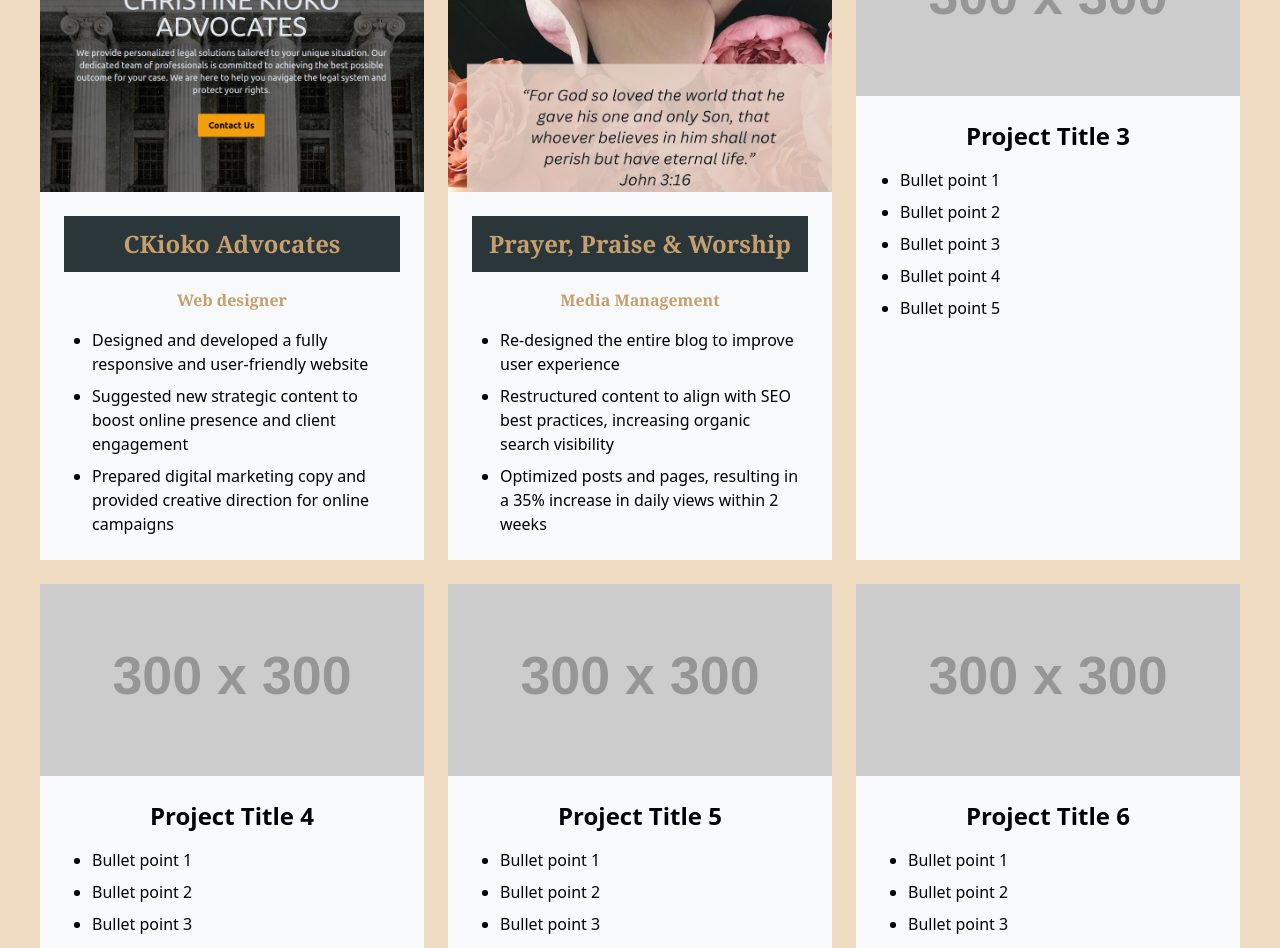
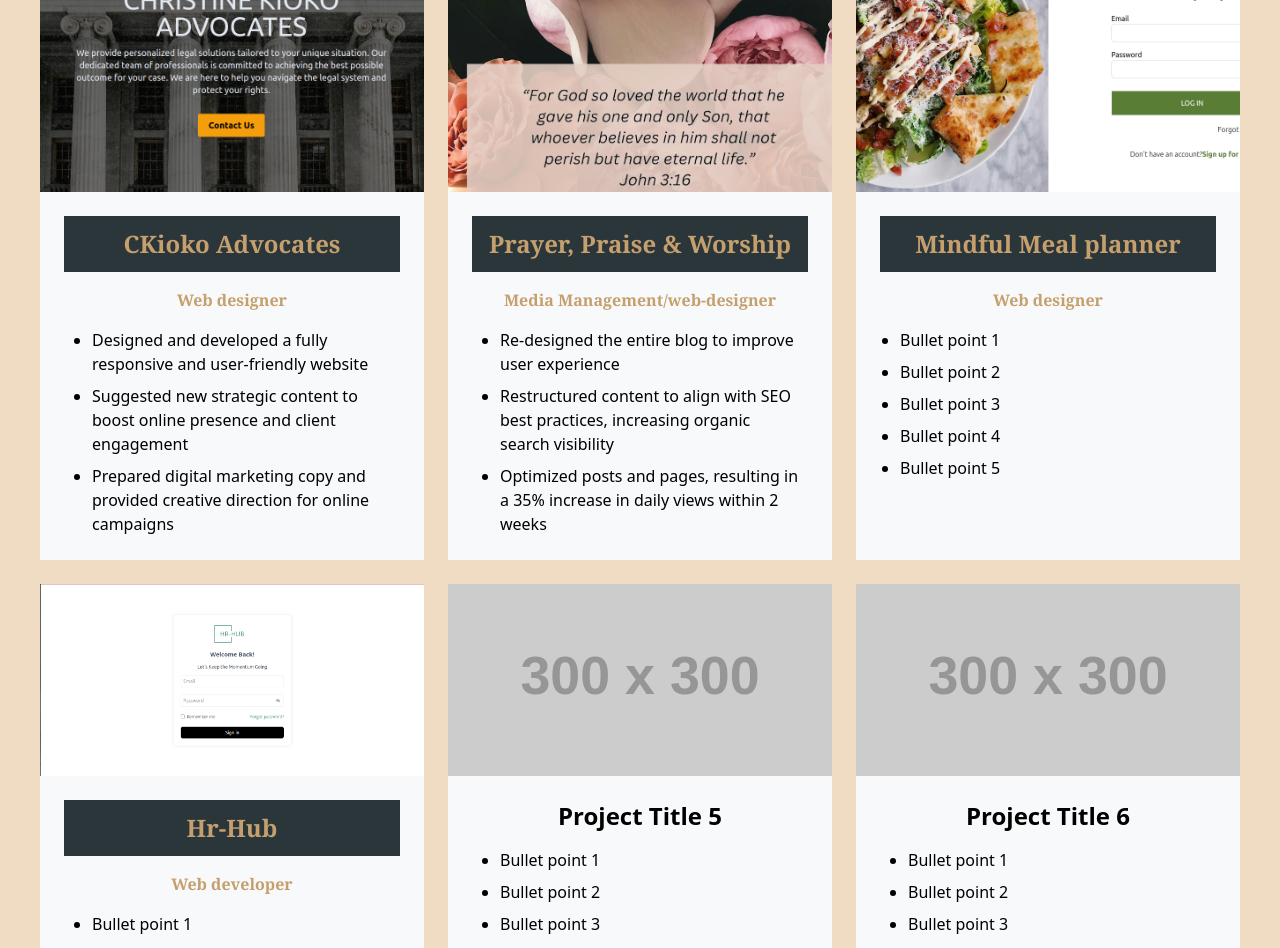
Before and after one commit to annakioko/My_Portfolio, a React (Vite) app: page / in a window 1280 px wide. Shown: the part 2700-3648 px from the top of the page. Built offline with nearby package versions, Linux system fonts and the light colour scheme.

Commit message:
2 more projects added

```diff
--- a/src/App.jsx
+++ b/src/App.jsx
@@ -4,6 +4,8 @@
 import { FaLinkedin, FaTiktok, FaPhoneAlt } from "react-icons/fa";
 import Prayerpraise from "./assets/Prayerpraise.png"
 import ckiokohome from "./assets/ckiokohome.png"
+import mealplanner from "./assets/mealplanner.png"
+import Hrhub from "./assets/Hrhub.png"
 
 const App = () => {
     const testimonials = [
@@ -137,7 +139,6 @@
           Work I am Proud Of
         </h1>
 
-
         {/* Card Container */}
         <div className="grid grid-cols-1 md:grid-cols-3 gap-6">
           {/* Card 1 */}
@@ -157,7 +158,9 @@
                   CKioko Advocates
                 </h2>
               </a>
-              <h3 className="text-center text-suede mb-4 font-bold font-serif">Web designer</h3>
+              <h3 className="text-center text-suede mb-4 font-bold font-serif">
+                Web designer
+              </h3>
               <ul className="list-disc pl-5 space-y-2 mx-2">
                 <li>
                   Designed and developed a fully responsive and user-friendly
@@ -193,7 +196,7 @@
                 </h2>
               </a>
               <h3 className="font-bold font-serif text-center text-suede mb-4">
-                Media Management
+                Media Management/web-designer
               </h3>
               <ul className="list-disc pl-5 space-y-2 mx-2 font-sans">
                 <li>Re-designed the entire blog to improve user experience</li>
@@ -212,14 +215,23 @@
           {/* Card 3 */}
           <div className="bg-white ">
             <img
-              src="https://via.placeholder.com/300"
+              src={mealplanner}
               alt="Project 3"
-              className="w-full h-48 object-cover"
+              className="w-full h-72 object-cover"
             />
             <div className="p-6">
-              <h2 className="text-2xl font-bold mb-4 text-center">
-                Project Title 3
-              </h2>
+              <a
+                href="https://ndisyamwende.github.io/Mindful-meal-planner/"
+                target="_blank"
+                rel="noopener noreferrer"
+              >
+                <h2 className="text-2xl font-serif font-bold mb-4 text-center bg-blue py-3 px-2 text-suede hover:scale-105">
+                  Mindful Meal planner
+                </h2>
+              </a>
+              <h3 className="font-bold font-serif text-center text-suede mb-4">
+                Web designer
+              </h3>
               <ul className="list-disc pl-5 space-y-2 mx-">
                 <li>Bullet point 1</li>
                 <li>Bullet point 2</li>
@@ -233,14 +245,23 @@
           {/* Card 4 */}
           <div className="bg-white ">
             <img
-              src="https://via.placeholder.com/300"
+              src={Hrhub}
               alt="Project 4"
               className="w-full h-48 object-cover"
             />
             <div className="p-6">
-              <h2 className="text-2xl font-bold mb-4 text-center">
-                Project Title 4
-              </h2>
+              <a
+                href="https://alex-m-kimeu.github.io/HR-Hub-Frontend/signin"
+                target="_blank"
+                rel="noopener noreferrer"
+              >
+                <h2 className="text-2xl font-serif font-bold mb-4 text-center bg-blue py-3 px-2 text-suede hover:scale-105">
+                  Hr-Hub
+                </h2>
+              </a>
+              <h3 className="font-bold font-serif text-center text-suede mb-4">
+                Web developer
+              </h3>
               <ul className="list-disc pl-5 space-y-2 mx-2">
                 <li>Bullet point 1</li>
                 <li>Bullet point 2</li>
```
Also changed, not shown: src/assets/Hrhub.png (added), src/assets/mealplanner.png (added).
